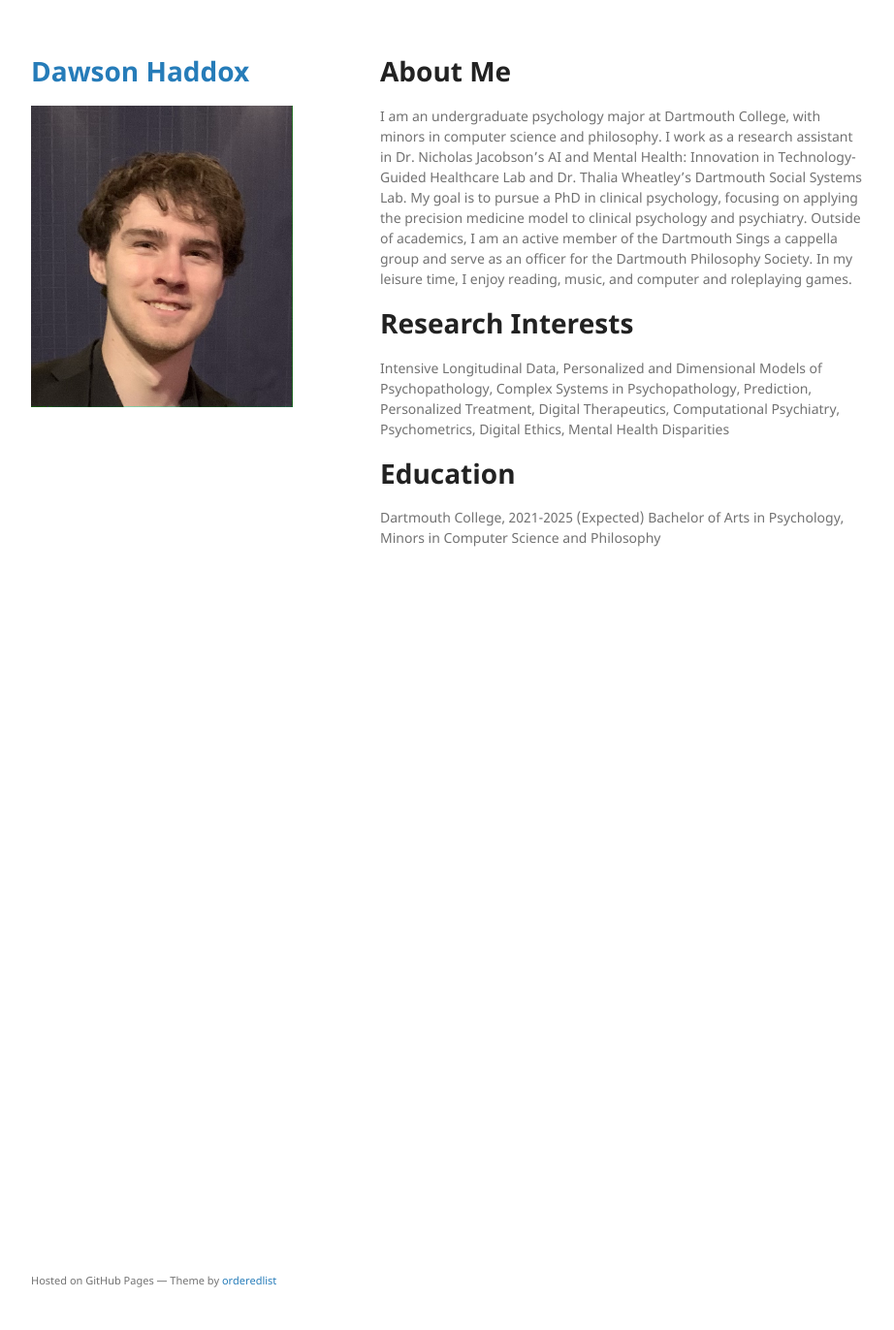
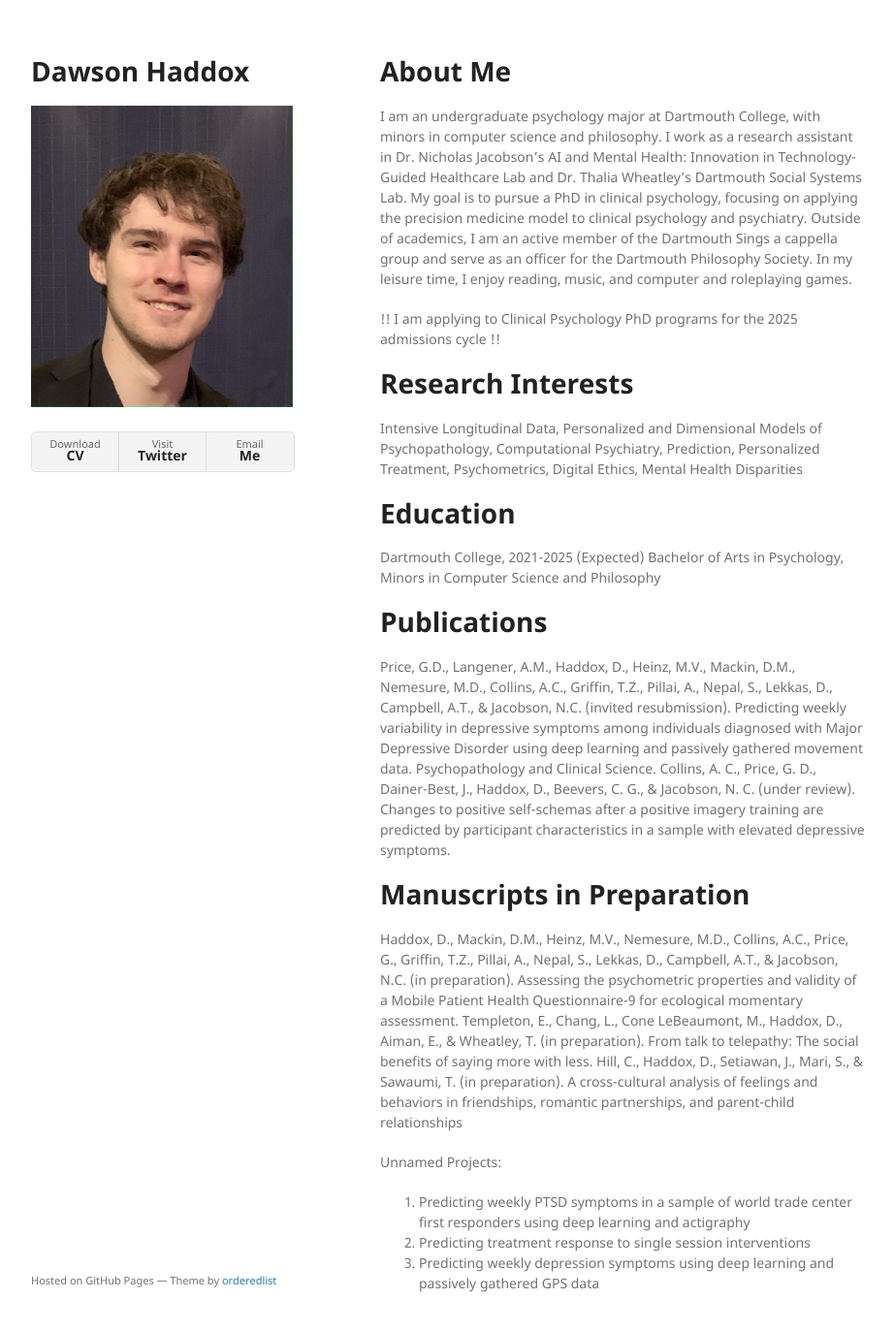
Before and after one commit to ddhaddox/ddhaddox.github.io, a Jekyll site: the page built from index.md, in a window 1280 px wide and 1400 px high. Shown: the top 1372 px of the window at 97% size, without its empty margins (178-1100 px from the left). Built offline with Jekyll 4.4.1, drawn with Linux system fonts in a browser that asks for light colours; the repository's description, which GitHub fills in, is left out; our own code applies the rules of GitHub Pages for plain Markdown files.

Commit message:
Set Show Downloads True

```diff
--- a/_config.yml
+++ b/_config.yml
@@ -1,8 +1,8 @@
 title: Dawson Haddox
 logo: /assets/img/logo.png
 theme: jekyll-theme-minimal
-show_downloads: false
+show_downloads: true
 google_analytics: true
 twitter: https://x.com/DawsonHaddox
-# cv: /assets/documents/HaddoxCVJuly2024.pdf
-# banner:
+email: dawson.d.haddox.25@dartmouth.edu
+cv: /assets/documents/HaddoxCVJuly2024.pdf
--- a/_layouts/default.html
+++ b/_layouts/default.html
@@ -15,7 +15,7 @@
   <body>
     <div class="wrapper">
       <header>
-        <h1><a href="{{ "/" | absolute_url }}">{{ site.title | default: site.github.repository_name }}</a></h1>
+        <h1>{{ site.title | default: site.github.repository_name }}</h1>
 
         {% if site.logo %}
           <img src="{{site.logo | relative_url}}" alt="Logo" />
@@ -33,9 +33,9 @@
 
         {% if site.show_downloads %}
         <ul class="downloads">
-          <li><a href="{{ site.cv }}">Download<strong>CV</strong></a></li>
+          <li><a href="{{ site.cv }}">Download <strong>CV</strong></a></li>
           <li><a href="{{ site.twitter }}">Visit <strong>Twitter</strong></a></li>
-          <li><a href="{{ site.github.repository_url }}">View On <strong>GitHub</strong></a></li>
+          <li><a href="mailto:{{ site.email }}">Email <strong>Me</strong></a></li>
         </ul>
         {% endif %}
       </header>
--- a/index.md
+++ b/index.md
@@ -5,9 +5,26 @@ layout: default
 # About Me
 I am an undergraduate psychology major at Dartmouth College, with minors in computer science and philosophy. I work as a research assistant in Dr. Nicholas Jacobson’s AI and Mental Health: Innovation in Technology-Guided Healthcare Lab and Dr. Thalia Wheatley’s Dartmouth Social Systems Lab. My goal is to pursue a PhD in clinical psychology, focusing on applying the precision medicine model to clinical psychology and psychiatry. Outside of academics, I am an active member of the Dartmouth Sings a cappella group and serve as an officer for the Dartmouth Philosophy Society. In my leisure time, I enjoy reading, music, and computer and roleplaying games.
 
+!! I am applying to Clinical Psychology PhD programs for the 2025 admissions cycle !!
+
 # Research Interests
-Intensive Longitudinal Data, Personalized and Dimensional Models of Psychopathology, Complex Systems in Psychopathology, Prediction, Personalized Treatment, Digital Therapeutics, Computational Psychiatry, Psychometrics, Digital Ethics, Mental Health Disparities
+Intensive Longitudinal Data, Personalized and Dimensional Models of Psychopathology, Computational Psychiatry, Prediction, Personalized Treatment, Psychometrics, Digital Ethics, Mental Health Disparities
 
 # Education
 Dartmouth College, 2021-2025 (Expected)
 Bachelor of Arts in Psychology, Minors in Computer Science and Philosophy
+
+# Publications
+
+Price, G.D., Langener, A.M., Haddox, D., Heinz, M.V., Mackin, D.M., Nemesure, M.D., Collins, A.C., Griffin, T.Z., Pillai, A., Nepal, S., Lekkas, D., Campbell, A.T., & Jacobson, N.C. (invited resubmission). Predicting weekly variability in depressive symptoms among individuals diagnosed with Major Depressive Disorder using deep learning and passively gathered movement data. Psychopathology and Clinical Science.
+Collins, A. C., Price, G. D., Dainer-Best, J., Haddox, D., Beevers, C. G., & Jacobson, N. C. (under review). Changes to positive self-schemas after a positive imagery training are predicted by participant characteristics in a sample with elevated depressive symptoms.
+
+# Manuscripts in Preparation
+Haddox, D., Mackin, D.M., Heinz, M.V., Nemesure, M.D., Collins, A.C., Price, G., Griffin, T.Z., Pillai, A., Nepal, S., Lekkas, D., Campbell, A.T., & Jacobson, N.C. (in preparation). Assessing the psychometric properties and validity of a Mobile Patient Health Questionnaire-9 for ecological momentary assessment.
+Templeton, E., Chang, L., Cone LeBeaumont, M., Haddox, D., Aiman, E., & Wheatley, T. (in preparation). From talk to telepathy: The social benefits of saying more with less.
+Hill, C., Haddox, D., Setiawan, J., Mari, S., & Sawaumi, T. (in preparation). A cross-cultural analysis of feelings and behaviors in friendships, romantic partnerships, and parent-child relationships
+
+Unnamed Projects:
+1.    Predicting weekly PTSD symptoms in a sample of world trade center first responders using deep learning and actigraphy
+2.    Predicting treatment response to single session interventions
+3.    Predicting weekly depression symptoms using deep learning and passively gathered GPS data
```
